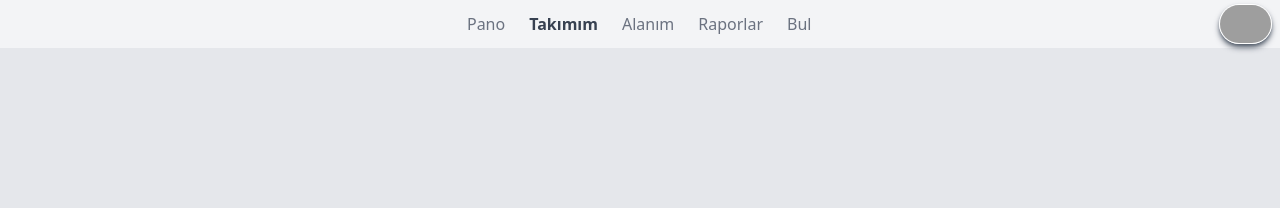
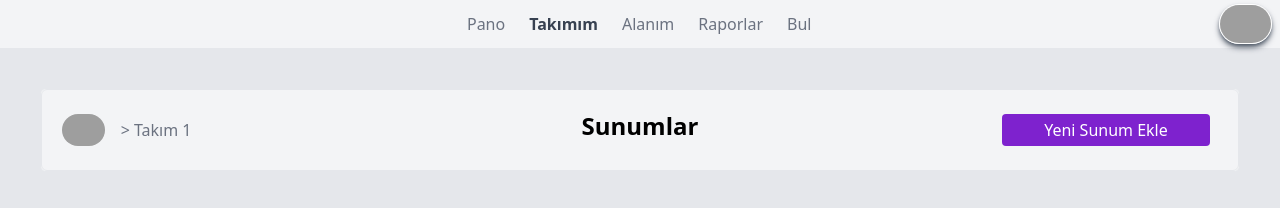
Before and after one commit to ArslanYavuz/team1-tailwindcss-ui-presentationlist, a website: page src/index.html in a window 1280 px wide. Drawn offline with Linux system fonts and the light colour scheme; grey boxes are pictures that could not be loaded.

```diff
--- a/src/index.html
+++ b/src/index.html
@@ -23,6 +23,21 @@
         class="block  h-10 rounded-full shadow-md shadow-gray-600 sm:mx-0 sm:shrink-0 border border-white border-spacing-2 justify-end alt=">
     </div>
   </header>
+  <div class="flex justify-between bg-gray-50 border rounded-md gap-5 mx-10 my-10 border-collapse">
+    <div class="flex justify-around border p-5    bg-gray-100 w-full border-collapse rounded-md ">
+      <div class=" flex items-center basis-1/5 justify-start">
+        <img src="https://www.iconsdb.com/icons/preview/gray/home-7-xxl.png"
+        class="block  h-8 rounded-full sm:mx-0 sm:shrink-0  justify-end alt=">
+        <label class="mx-4 text-gray-500 font-medium"> > Takım 1</label>
+      </div>
+      <div class="flex basis-3/5 justify-center">
+     <label class="text-black font-bold text-2xl">Sunumlar</label>
+      </div>
+      <div class="flex basis-1/5 pr-2 py-1 items-center justify-end">
+        <button class=" bg-purple-700 text-white w-52 h-8 rounded px-1 py-0"> Yeni Sunum Ekle</button>
+      </div>
+    </div>
+  </div>
 </body>
 
 </html>
```
Also changed, not shown: dist/output.css. Lines whose indentation alone changed are shown as unchanged.
